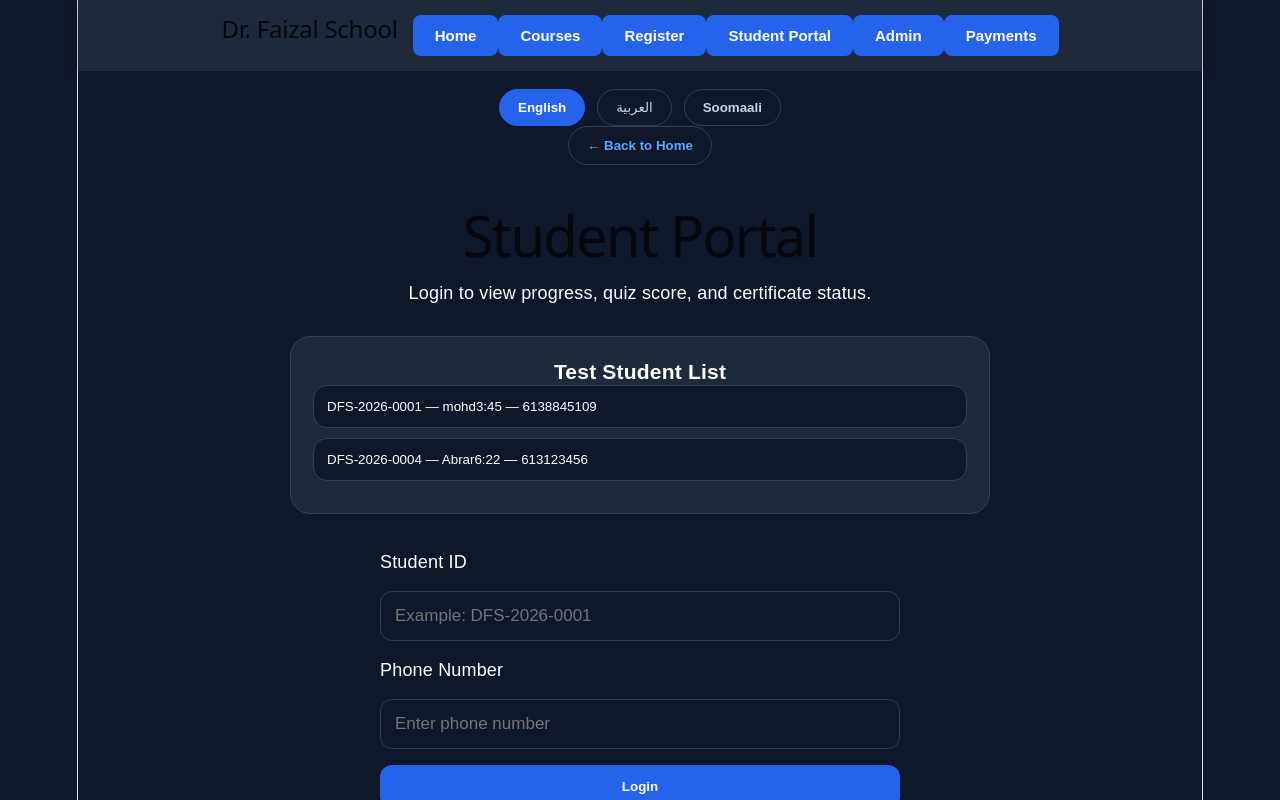
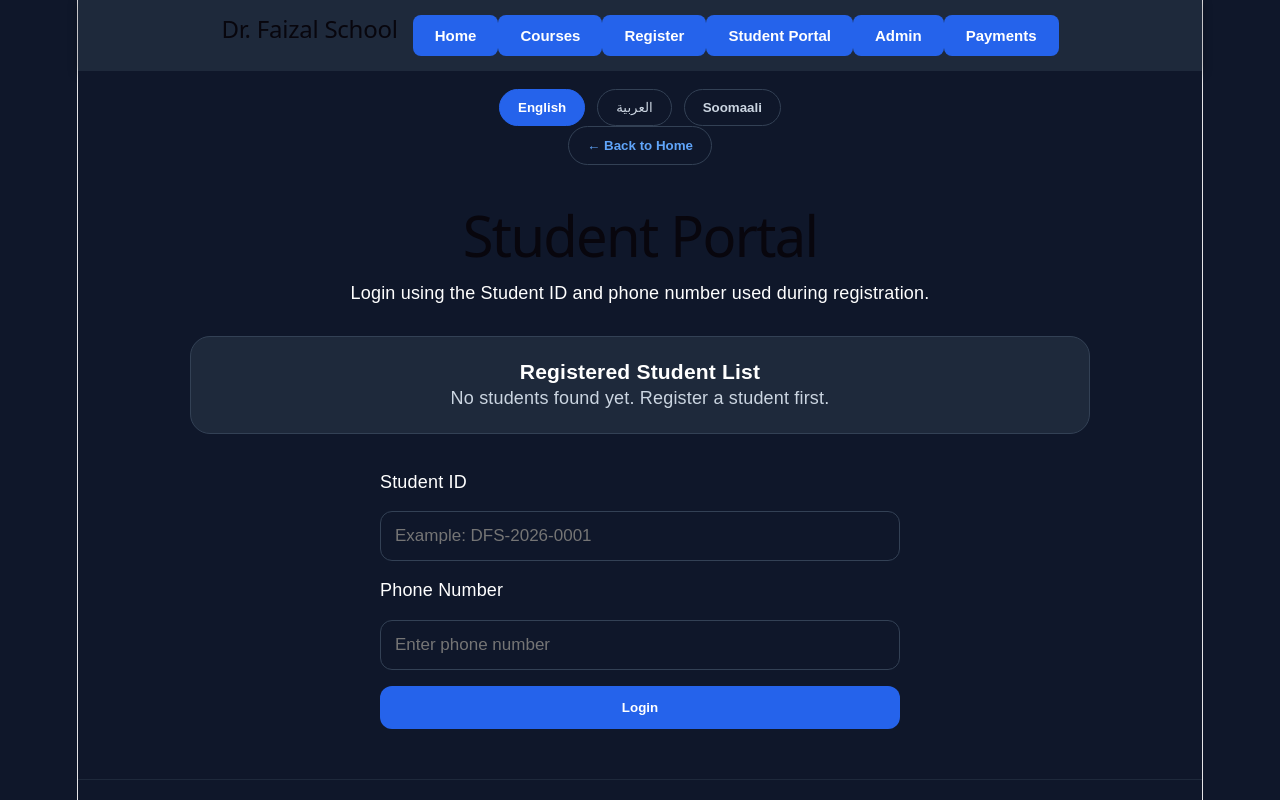
Before and after one commit to MohdNexGen/Dr.faizal, a React (Vite) app: page / in a window 1280 px wide. Both pictures are taken after a click on the button "Student Portal". Shown: the top 800 px of the page. Built offline with nearby package versions, Linux system fonts and the light colour scheme.

Commit message:
Connect student portal to registered students

```diff
--- a/src/pages/StudentDatshboard.jsx
+++ b/src/pages/StudentDatshboard.jsx
@@ -1,35 +1,4 @@
 import { useState } from "react";
-
-const testStudents = [
-  {
-    id: "DFS-2026-0001",
-    name: "mohd3:45",
-    phone: "6138845109",
-    language: "English",
-    course: "Full Web Development",
-    fee: "3000",
-    status: "Pending",
-    lessonsCompleted: 8,
-    totalLessons: 40,
-    currentModule: "HTML Fundamentals",
-    studyHours: 12,
-    quizScore: 60,
-  },
-  {
-    id: "DFS-2026-0004",
-    name: "Abrar6:22",
-    phone: "613123456",
-    language: "Somali",
-    course: "Somali Web Development",
-    fee: "3000",
-    status: "Paid",
-    lessonsCompleted: 32,
-    totalLessons: 40,
-    currentModule: "React Components",
-    studyHours: 48,
-    quizScore: 90,
-  },
-];
 
 const quizQuestions = [
   {
@@ -65,13 +34,23 @@ function StudentDashboard({ setPage }) {
   const normalize = (value) => String(value || "").trim().toLowerCase();
   const onlyNumbers = (value) => String(value || "").replace(/\D/g, "");
 
-  const getProgress = (s) =>
-    Math.round((s.lessonsCompleted / s.totalLessons) * 100);
+  function getStudents() {
+    return JSON.parse(localStorage.getItem("students")) || [];
+  }
+
+  const students = getStudents();
+
+  const getName = (s) => s.fullName || s.name || "Unknown Student";
+  const getId = (s) => s.studentId || s.id || "";
+  const getPhone = (s) => s.phone || "";
+  const getFee = (s) => s.feeAmount || s.fee || "3000";
+  const getPaymentStatus = (s) => s.paymentStatus || s.status || "Pending";
+
+  const getProgress = () => 0;
 
   const getBestScore = () => {
-    if (!student) return 0;
-    if (latestScore !== null) return Math.max(student.quizScore, latestScore);
-    return student.quizScore;
+    if (latestScore !== null) return latestScore;
+    return 0;
   };
 
   const isPassed = () => latestScore !== null && latestScore >= 70;
@@ -82,18 +61,18 @@ function StudentDashboard({ setPage }) {
   };
 
   const fillStudent = (s) => {
-    setStudentId(s.id);
-    setStudentPhone(s.phone);
+    setStudentId(getId(s));
+    setStudentPhone(getPhone(s));
     setError("");
   };
 
   const handleLogin = (e) => {
     e.preventDefault();
 
-    const foundStudent = testStudents.find(
+    const foundStudent = students.find(
       (s) =>
-        normalize(s.id) === normalize(studentId) &&
-        onlyNumbers(s.phone) === onlyNumbers(studentPhone)
+        normalize(getId(s)) === normalize(studentId) &&
+        onlyNumbers(getPhone(s)) === onlyNumbers(studentPhone)
     );
 
     if (!foundStudent) {
@@ -122,10 +101,7 @@ function StudentDashboard({ setPage }) {
 
     const score = Math.round((correct / quizQuestions.length) * 100);
     setLatestScore(score);
-
-    if (score >= 70) {
-      setShowCertificate(false);
-    }
+    setShowCertificate(false);
   };
 
   const handleLogout = () => {
@@ -150,16 +126,31 @@ function StudentDashboard({ setPage }) {
       {!student ? (
         <div className="page-card">
           <h1>Student Portal</h1>
-          <p>Login to view progress, quiz score, and certificate status.</p>
+          <p>Login using the Student ID and phone number used during registration.</p>
 
           <div style={testBox}>
-            <h3 style={{ textAlign: "center" }}>Test Student List</h3>
+            <h3 style={{ textAlign: "center" }}>Registered Student List</h3>
 
-            {testStudents.map((s) => (
-              <button key={s.id} onClick={() => fillStudent(s)} style={testBtn}>
-                {s.id} — {s.name} — {s.phone}
-              </button>
-            ))}
+            {students.length === 0 ? (
+              <p style={{ textAlign: "center", color: "#cbd5e1" }}>
+                No students found yet. Register a student first.
+              </p>
+            ) : (
+              students.map((s, index) => (
+                <button
+                  key={`${getId(s)}-${index}`}
+                  onClick={() => fillStudent(s)}
+                  style={testBtn}
+                >
+                  <strong>{getId(s)}</strong> — {getName(s)} — {getPhone(s)}
+                  <br />
+                  <small>
+                    {s.language || "English"} | {s.course || "No course"} |{" "}
+                    {getFee(s)} ETB | {getPaymentStatus(s)}
+                  </small>
+                </button>
+              ))
+            )}
           </div>
 
           <form onSubmit={handleLogin} style={formStyle}>
@@ -189,32 +180,38 @@ function StudentDashboard({ setPage }) {
       ) : (
         <div className="page-card">
           <div className="no-print">
-            <h1>Welcome, {student.name}</h1>
-            <p>Student dashboard with certificate system.</p>
+            <h1>Welcome, {getName(student)}</h1>
+            <p>Student dashboard with quiz and certificate system.</p>
 
             <div style={gridStyle}>
               <div className="stat-card">
                 <h2>🆔</h2>
                 <h3>Student ID</h3>
-                <p style={blueText}>{student.id}</p>
+                <p style={blueText}>{getId(student)}</p>
               </div>
 
               <div className="stat-card">
-                <h2>📊</h2>
-                <h3>Progress</h3>
-                <p style={blueText}>{getProgress(student)}%</p>
+                <h2>📚</h2>
+                <h3>Course</h3>
+                <p>{student.course}</p>
+              </div>
+
+              <div className="stat-card">
+                <h2>💰</h2>
+                <h3>Course Fee</h3>
+                <p>{getFee(student)} ETB</p>
+              </div>
+
+              <div className="stat-card">
+                <h2>💳</h2>
+                <h3>Payment</h3>
+                <p>{getPaymentStatus(student)}</p>
               </div>
 
               <div className="stat-card">
                 <h2>📝</h2>
                 <h3>Quiz Score</h3>
                 <p style={blueText}>{getBestScore()}%</p>
-              </div>
-
-              <div className="stat-card">
-                <h2>💰</h2>
-                <h3>Payment</h3>
-                <p>{student.status}</p>
               </div>
 
               <div className="stat-card">
@@ -272,7 +269,7 @@ function StudentDashboard({ setPage }) {
               <div style={certificateBox}>
                 <h2>🎓 Certificate Ready</h2>
                 <p>
-                  Congratulations <strong>{student.name}</strong>. You are
+                  Congratulations <strong>{getName(student)}</strong>. You are
                   eligible for your Dr. Faizal School certificate.
                 </p>
 
@@ -290,11 +287,10 @@ function StudentDashboard({ setPage }) {
             <div style={certificatePreview} className="certificate-print">
               <h1>Certificate of Completion</h1>
               <p>This certificate is proudly presented to</p>
-              <h2>{student.name}</h2>
+              <h2>{getName(student)}</h2>
               <p>For successfully completing</p>
               <h3>{student.course}</h3>
-              <p>Student ID: {student.id}</p>
-              <p>Progress: {getProgress(student)}%</p>
+              <p>Student ID: {getId(student)}</p>
               <p>Quiz Score: {getBestScore()}%</p>
               <p>Dr. Faizal School</p>
               <small>English | العربية | Soomaali</small>
@@ -322,7 +318,7 @@ function StudentDashboard({ setPage }) {
 }
 
 const testBox = {
-  maxWidth: "700px",
+  maxWidth: "900px",
   margin: "30px auto",
   padding: "22px",
   borderRadius: "20px",
@@ -332,14 +328,15 @@ const testBox = {
 
 const testBtn = {
   width: "100%",
-  marginBottom: "10px",
-  padding: "13px",
+  marginBottom: "12px",
+  padding: "16px",
   borderRadius: "14px",
   border: "1px solid #334155",
   background: "#0f172a",
   color: "#fff",
   cursor: "pointer",
   textAlign: "left",
+  fontSize: "16px",
 };
 
 const formStyle = {
```
